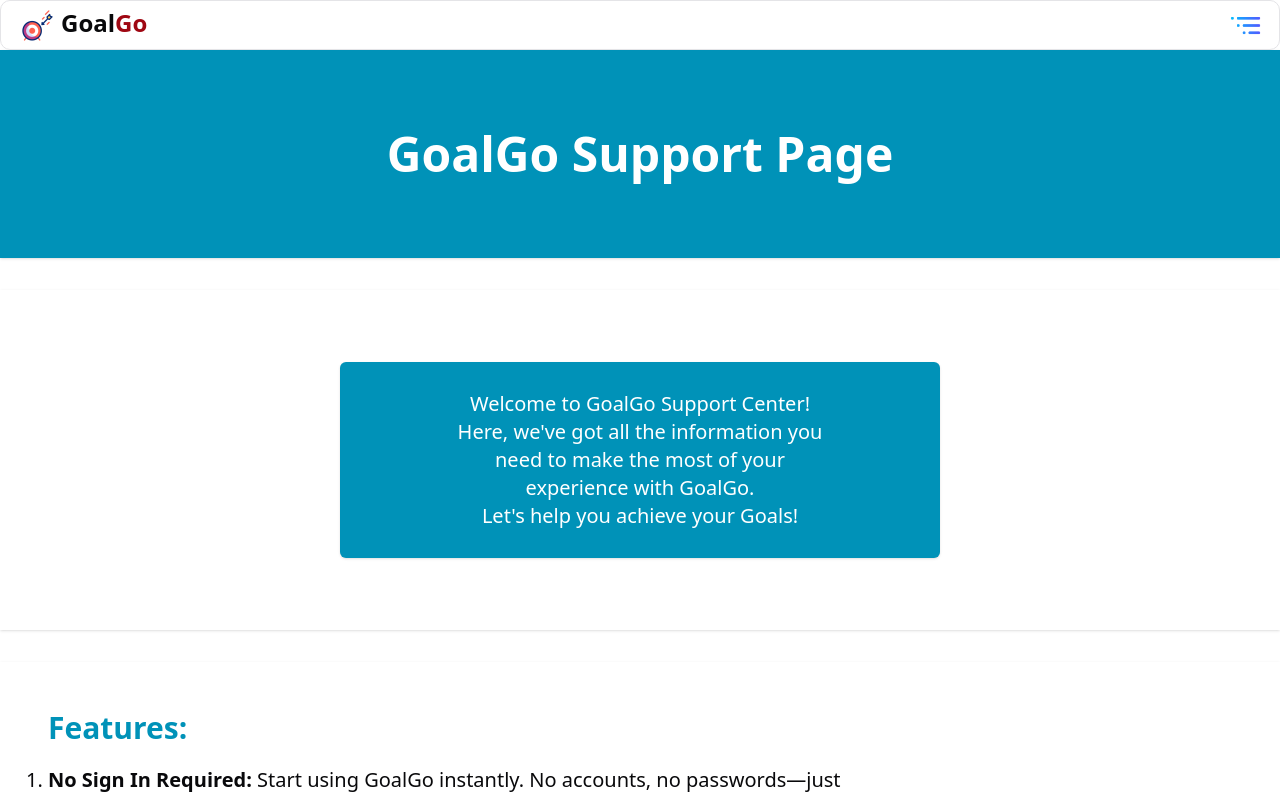
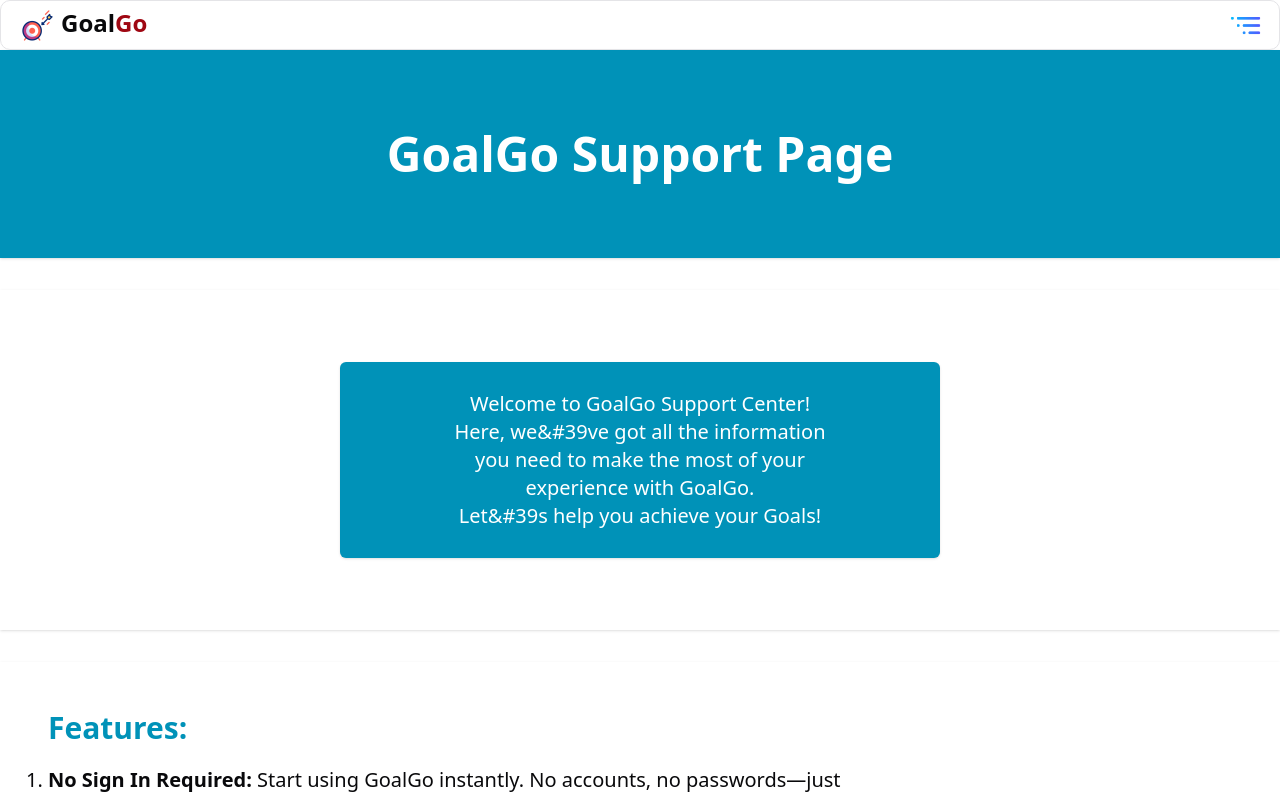
Before and after one commit to Abd-baap/goalgo, a Next.js app: page /Support in a window 1280 px wide. Shown: the top 798 px of the page. Built offline with nearby package versions, Linux system fonts and the light colour scheme.

Commit message:
Update page.js

```diff
--- a/app/Support/page.js
+++ b/app/Support/page.js
@@ -15,9 +15,9 @@ export default function Support() {
         <div className="card my-8 p-10 shadow-sm hover:shadow-lg w-[100%] justify-center items-center flex flex-col gap-5">
           <div className="card sm:w-[50%] w-[90%] h-[100%] gap-5 rounded-sm bg-cyan-600 shadow-sm hover:shadow-lg text-white flex flex-col justify-center items-center sm:p-7 text-center p-4 my-8">
             <p className="w-[90%] lg:w-[70%] text-xl">
-              Welcome to GoalGo Support Center! Here, we've got all the
+              Welcome to GoalGo Support Center! Here, we&#39ve got all the
               information you need to make the most of your experience with
-              GoalGo. <br /> Let's help you achieve your Goals!
+              GoalGo. <br /> Let&#39s help you achieve your Goals!
             </p>
           </div>
         </div>
```
